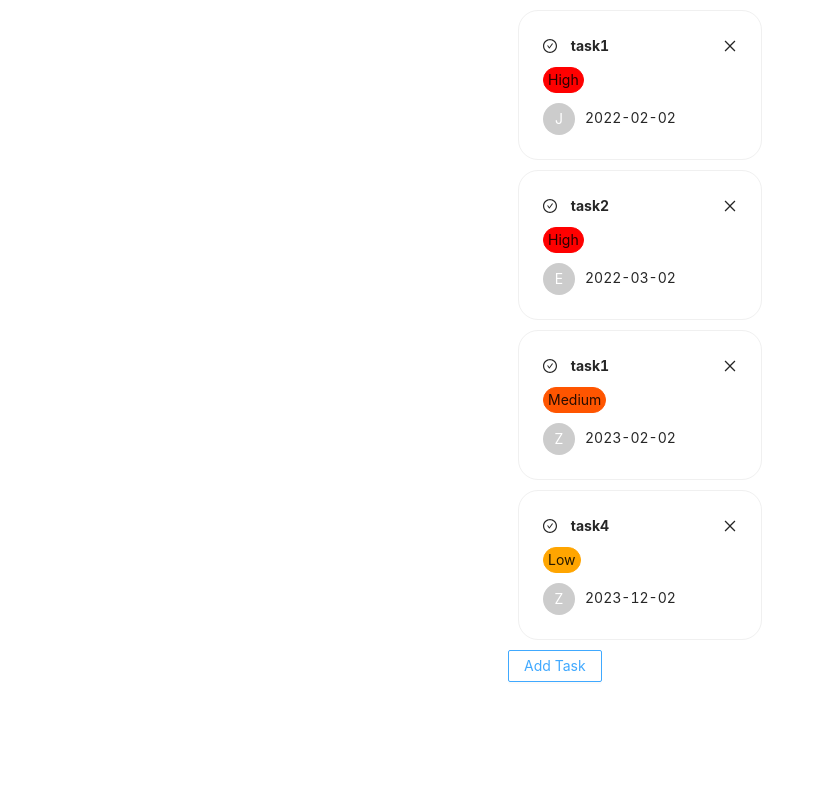
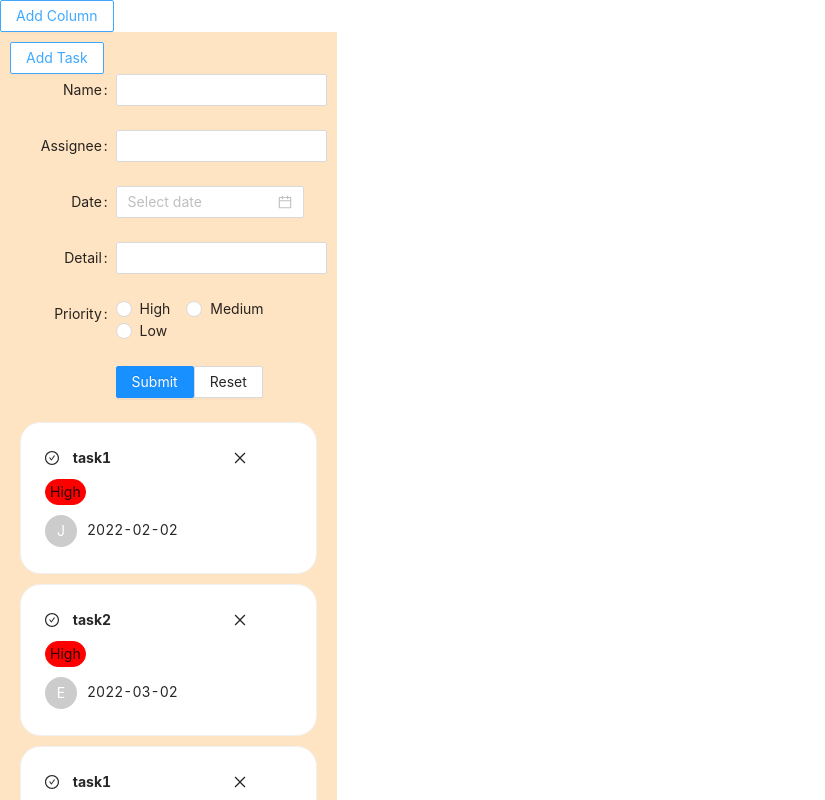
Before and after one commit to wzmcarrick/Bootcamp, a React (Create React App) app: page / in a window 1280 px wide. Both pictures are taken after a click on the button "Add Task". Shown: the top 800 px of the page, without its empty margins (0-825 px from the left). Built offline with nearby package versions, Linux system fonts and the light colour scheme; data requests are answered from the project's data file.

Commit message:
can add new task

```diff
--- a/src/App.js
+++ b/src/App.js
@@ -1,35 +1,52 @@
 import Column from "./components/Column"
-import axios from 'axios'
-import { useEffect, useState } from "react";
-import 'antd/dist/antd.min.css';
-import { Button, Form, Input } from 'antd';
+// import axios from 'axios'
+// import AddTask from "./components/AddTask";
+// import { useEffect, useState } from "react";
+import 'antd/dist/antd.less';
+import { Button } from 'antd';
 
 function App() {
 
-  const [state, setState] = useState([])
+  // const [showAddTask, setShowAddTask] = useState(false)
+  // const [state, setState] = useState([])
 
-  useEffect(() => {
-    axios.get('http://localhost:3001/tasks').then(res => {
-      console.log({ res })
-      setState(res.data)
-    })
-  }, [])
+  // useEffect(() => {
+  //   axios.get('http://localhost:3001/tasks').then(res => {
+  //     console.log({ res })
+  //     setState(res.data)
+  //   })
+  // }, [])
 
-  const addTask = () => {
-    return <Form>
-      <Form.Item label="TaskName" name="taskName"><Input /></Form.Item>
-    </Form>
-  }
+  // const addTask = (task) => {
+  //   console.log(task)
+  //   console.log(task.date)
+  //   const id = Math.floor(Math.random() * 10000) + 1
+  //   const newTask = {
+  //     id: id,
+  //     name: task.name,
+  //     assignee: task.assignee,
+  //     dueDate: task.date,
+  //     detail: task.detail,
+  //     priority: task.priority
 
-  const deleteTask = (id) => {
-    setState(state.filter((st) => st.id !== id))
-  }
+  //   }
+  //   console.log([...state, newTask])
+  //   setState([...state, newTask])
+
+  // }
+
+  // const deleteTask = (id) => {
+  //   setState(state.filter((st) => st.id !== id))
+  // }
 
   return (
     <>
+      <Button>Add Column</Button>
       <div className="App">
-        <Column data={state} onDelete={deleteTask} />
-        <Button onClick={addTask}>Add Task</Button>
+        {/* <Button onClick={() => setShowAddTask(!showAddTask)}>Add Task</Button>
+        {showAddTask ? <AddTask onAdd={addTask} /> : ''} */}
+        <Column />
+
       </div>
       {/* <div className="App">
         <Column data={state} />
--- /dev/null
+++ b/src/components/AddTask.js
@@ -0,0 +1,67 @@
+import { Button, Form, DatePicker, Radio, Input } from "antd"
+import { useState } from "react"
+// import moment from 'moment';
+
+const AddTask = ({ onAdd }) => {
+
+    const [name, setName] = useState("");
+    const [assignee, setAssignee] = useState("");
+    const [date, setDate] = useState(new Date());
+    const [detail, setDetail] = useState("");
+    const [priority, setPriority] = useState("");
+
+    const [form] = Form.useForm();
+
+    // const formRef = useRef()
+
+    const onSubmit = () => {
+        // e.preventDefault()
+        console.log(name)
+        console.log(assignee)
+        console.log(date)
+        console.log(detail)
+        console.log(priority)
+
+        onAdd({ name, assignee, date: date.toLocaleString(), detail, priority })
+
+        setName(" ")
+        setAssignee(" ")
+        setDate(new Date().toLocaleString())
+        setDetail(" ")
+        setPriority(" ")
+    }
+
+    const onReset = () => {
+        form.resetFields();
+    };
+
+    return (
+        <Form form={form} labelCol={{ span: 8, }} wrapperCol={{ span: 16, }} onFinish={onSubmit}>
+            <Form.Item label="Name"><Input onChange={e => { setName(e.target.value) }} /></Form.Item>
+            <Form.Item label="Assignee"><Input onChange={e => { setAssignee(e.target.value) }} /></Form.Item>
+            <Form.Item label="Date"><DatePicker /></Form.Item>
+            <Form.Item label="Detail"><Input onChange={e => { setDetail(e.target.value) }} /></Form.Item>
+            <Form.Item label="Priority">
+                <Radio.Group onChange={(e) => { setPriority(e.target.value) }} value={priority}>
+                    <Radio value={'High'}>High</Radio>
+                    <Radio value={'Medium'}>Medium</Radio>
+                    <Radio value={'Low'}>Low</Radio>
+                </Radio.Group>
+            </Form.Item>
+            <Form.Item wrapperCol={{ offset: 8, span: 16 }}>
+                <Button type="primary" htmlType="submit">
+                    Submit
+                </Button>
+                <Button htmlType="button" onClick={onReset}>
+                    Reset
+                </Button>
+            </Form.Item>
+
+        </Form>
+    )
+
+
+
+}
+
+export default AddTask
--- a/src/components/Column.jsx
+++ b/src/components/Column.jsx
@@ -1,42 +1,49 @@
 import TaskItem from './TaskItem';
+import AddTask from "./AddTask";
+import { useState, useEffect } from "react";
+import { Button } from 'antd';
+import axios from 'axios'
 
-// const DUMMY_DATA = [
-//   {
-//     id: 1,
-//     name: 'task1',
-//     priority: 'High',
-//     assignee: 'joseph',
-//     dueDate: '2022-02-02',
-//     // detail: 'lorem ipsum...lorem...............',
-//   },
-//   {
-//     id: 2,
-//     name: 'task2',
-//     priority: 'Medium',
-//     assignee: 'elton',
-//     dueDate: '2022-03-02',
-//     // detail: 'lorem ipsum...',
-//   },
-//   {
-//     id: 3,
-//     name: 'task1',
-//     priority: 'Low',
-//     assignee: 'ziming',
-//     dueDate: '2023-02-02',
-//     // detail: 'lorem ipsum...',
-//   },
-// ];
+const Column = () => {
 
-const Column = ({ data, onDelete }) => {
+  const [showAddTask, setShowAddTask] = useState(false)
+  const [state, setState] = useState([])
+
+  useEffect(() => {
+    axios.get('http://localhost:3001/tasks').then(res => {
+      console.log({ res })
+      setState(res.data)
+    })
+  }, [])
+
+  const addTask = (task) => {
+    console.log(task)
+    console.log(task.date)
+    const id = Math.floor(Math.random() * 10000) + 1
+    const newTask = {
+      id: id,
+      name: task.name,
+      assignee: task.assignee,
+      dueDate: task.date,
+      detail: task.detail,
+      priority: task.priority
+
+    }
+    console.log([...state, newTask])
+    setState([...state, newTask])
+
+  }
+
+  const deleteTask = (id) => {
+    setState(state.filter((st) => st.id !== id))
+  }
+
   return (
-    // <>
-    data.map((task) => <TaskItem key={task.id} showTask={task} onDelete={onDelete} />)
-
-    // <div>
-    //   <button>Add Task</button>
-    // </div>
-    // </>
-
+    <div>
+      <Button onClick={() => setShowAddTask(!showAddTask)}>Add Task</Button>
+      {showAddTask ? <AddTask onAdd={addTask} /> : ''}
+      {state.map((task) => <TaskItem key={task.id} showTask={task} onDelete={deleteTask} />)}
+    </div>
 
   );
 };
--- a/src/components/TaskItem.jsx
+++ b/src/components/TaskItem.jsx
@@ -3,7 +3,7 @@
 // import { FiThumbsUp } from 'react-icons/fi'
 import { Card, Avatar } from 'antd'
 import { CloseOutlined, CheckCircleOutlined } from '@ant-design/icons'
-// import styles from '../index.css'
+import '../index.css'
 
 
 const TaskItem = ({ showTask, onDelete }) => {
@@ -29,17 +29,25 @@ const TaskItem = ({ showTask, onDelete }) => {
   }
 
 
+  // const [fName, lName] = showTask.assignee.split(" ")
+  // console.log(showTask.assignee.split(" "))
+
+  // const initial = `${fName[0]}${lName[0]}`
+
+
+
+
 
   // className={`taskItem ${hovered ? 'hover' : ''}`}
   // onClick={clickEventHandler}
   // onMouseEnter={toggleHover} onMouseLeave={toggleHover}
 
   return (
-    <Card style={{ margin: 10, borderRadius: 20 }} hoverable={true}>
+    <Card className="custom-card" style={{ margin: 10, borderRadius: 20 }} hoverable={true}>
       {/* <div className={`taskItem ${hovered ? 'hover' : ''}`} onClick={clickEventHandler} onMouseEnter={toggleHover} onMouseLeave={toggleHover}> */}
       <div className="taskName"><span><CheckCircleOutlined /> <b>{showTask.name}</b></span> <CloseOutlined onClick={() => { onDelete(showTask.id) }} /></div>
-      <div className={`taskPrior ${addPriorClass(showTask)}`}>{showTask.priority}</div>
-      <div className="taskDueDate"><Avatar style={{ marginRight: 10 }}>{showTask.assignee[0].toUpperCase()}</Avatar>{showTask.dueDate}</div>
+      {showTask.priority ? <div className={`taskPrior ${addPriorClass(showTask)}`}>{showTask.priority}</div> : <div className='taskPrior'></div>}
+      <div className="taskDueDate"><Avatar style={{ marginRight: 10 }}>{showTask.assignee ? showTask.assignee[0].toUpperCase() : ''}</Avatar>{showTask.dueDate}</div>
       {/* <div className="taskAssignee">{showTask.assignee} <FiThumbsUp /></div> */}
       {/* </div> */}
     </Card>
--- a/src/index.css
+++ b/src/index.css
@@ -7,9 +7,9 @@ body {
   -moz-osx-font-smoothing: grayscale;
 
   display: flex;
-  align-items: center;
+  /* align-items: center; */
   /* justify-content: center; */
-  flex-direction: column;
+  /* flex-direction: column; */
   min-height: 100vh;
 }
 
@@ -40,6 +40,8 @@ code {
 .App {
   /* display: flex; */
   justify-content: space-between;
+  background-color: bisque;
+  padding: 10px;
 }
 
 #root {
@@ -98,7 +100,10 @@ b {
   justify-content: left;
 } */
 
-.card {
-  margin: 10px 0px;
-  border-radius: 20px;
+.custom-card .ant-card-body {
+  /* background-color: yellow; */
+  width: 250px;
+  height: 150px;
+  /* margin: 10px;
+  border-radius: 20px */
 }
```
